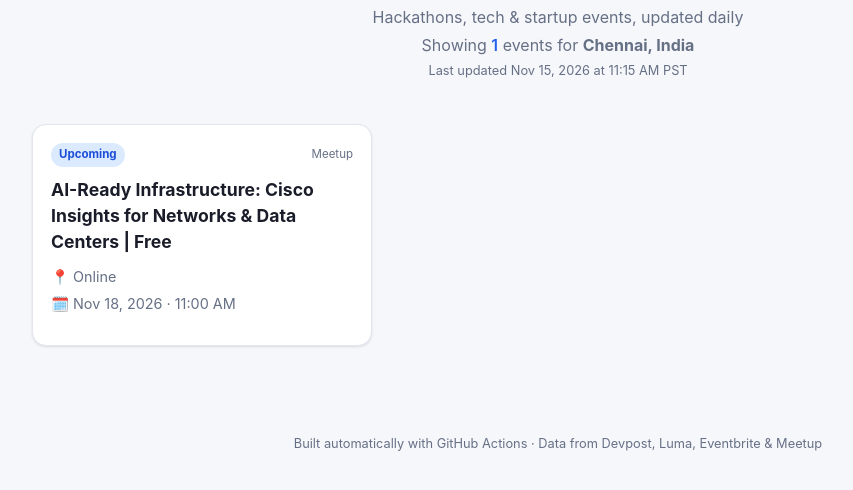
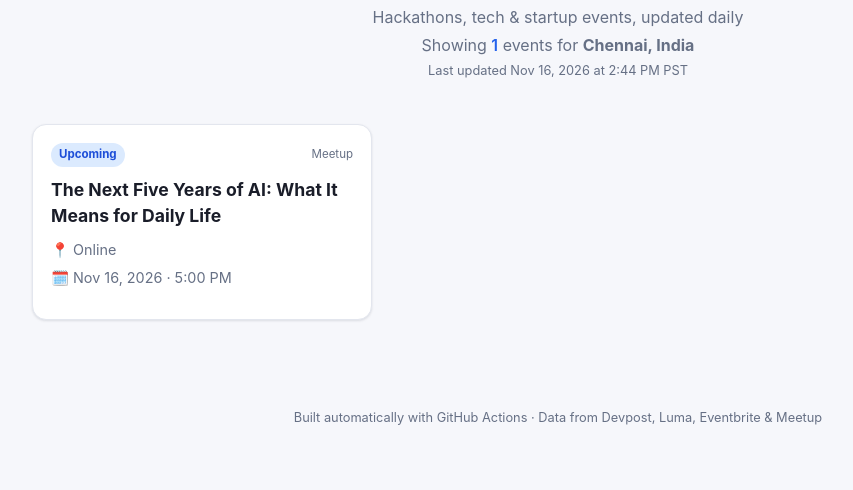
Before and after one commit to merlin-jennifer/tech-events, a plain HTML site: page index.html in a window 1280 px wide. Shown: the part 132-622 px from the top of the page, without its empty margins (82-935 px from the left). Drawn offline with Linux system fonts and the light colour scheme.

Commit message:
Update events (2026-11-16)

```diff
--- a/index.html
+++ b/index.html
@@ -89,18 +89,18 @@
     <h1>Tech Events near me</h1>
     <p>Hackathons, tech &amp; startup events, updated daily</p>
     <p>Showing <span class="count" id="event-count">1</span> events for <strong>Chennai, India</strong></p>
-    <p style="font-size:.8rem">Last updated Nov 15, 2026 at 11:15 AM PST</p>
+    <p style="font-size:.8rem">Last updated Nov 16, 2026 at 2:44 PM PST</p>
   </header>
   <main>
 
-        <a class="card" data-categories="" href="https://www.meetup.com/texas-information-technology-meetup-group/events/317299162/" target="_blank" rel="noopener">
+        <a class="card" data-categories="" href="https://www.meetup.com/ai-safety-awareness-group-seattle/events/317211883/" target="_blank" rel="noopener">
           <div class="card-top">
             <span class="state upcoming">Upcoming</span>
             <span class="src">Meetup</span>
           </div>
-          <h2>AI-Ready Infrastructure: Cisco Insights for Networks &amp; Data Centers | Free</h2>
+          <h2>The Next Five Years of AI: What It Means for Daily Life</h2>
           <p class="meta">📍 Online</p>
-          <p class="meta">🗓️ Nov 18, 2026 · 11:00 AM</p>
+          <p class="meta">🗓️ Nov 16, 2026 · 5:00 PM</p>
           <div class="tags"></div>
 
         </a>
```
Also changed, not shown: events.json (+5 -5 lines).
